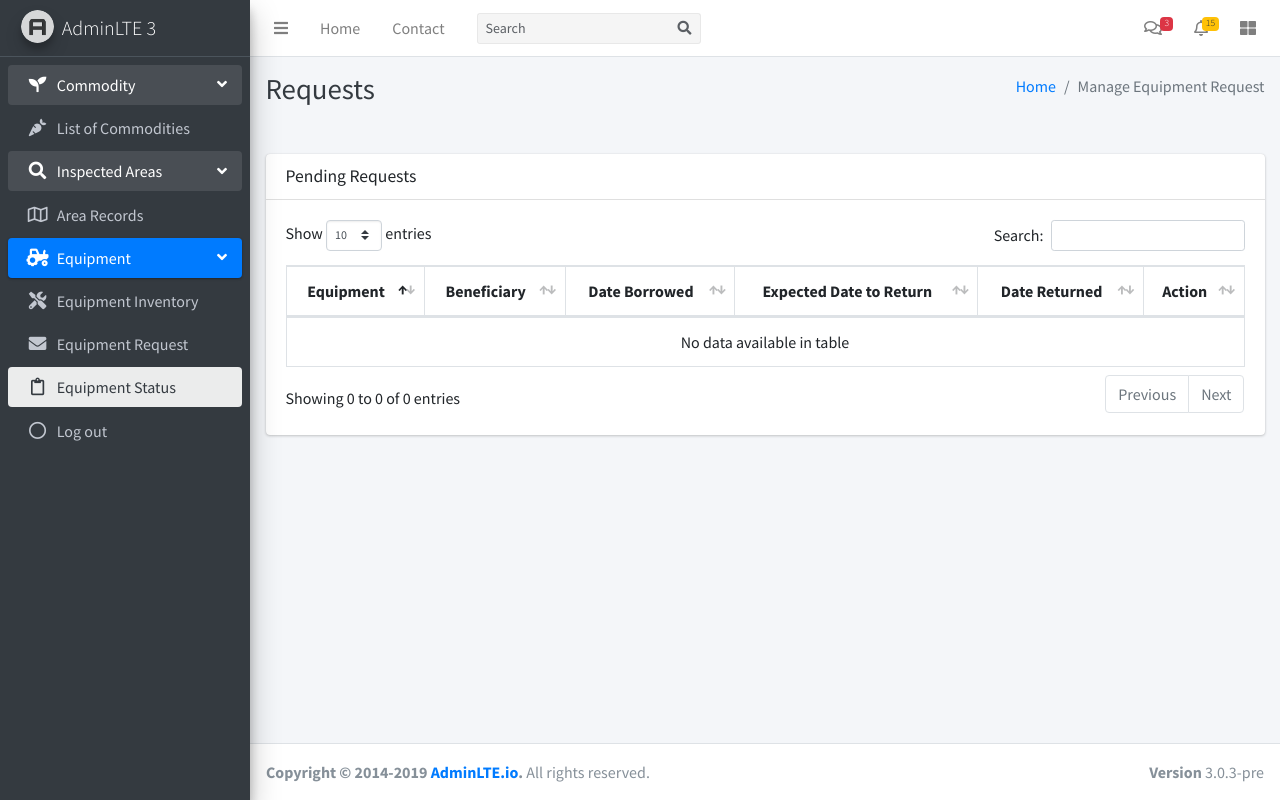
After one commit to brxshncy/princess_beley, a PHP site: page /equipment_status.php in a window 1280 px wide. The commit adds this page. Run offline with PHP 8.4, Linux system fonts and the light colour scheme; data that the repository does not hold is empty; some libraries are stand-ins or nearby versions.

Commit message:
dadadasdasasd

```diff
--- a/add_area_modal.php
+++ b/add_area_modal.php
@@ -53,7 +53,7 @@
                           $commodities = "SELECT * FROM commodity";
                           $qry = $conn->query($commodities) or trigger_error(mysqli_error($conn)." ".$commodities);
                           while($a = mysqli_fetch_assoc($qry)){?>
-                          <option value="<?php echo $a['commodity_name'] ?>"><?php echo $a['commodity_name'] ?></option>
+                          <option value="<?php echo $a['id'] ?>"><?php echo $a['commodity_name'] ?></option>
                       <?php }
                       ?>
                     </select>
--- a/ajax_calls/contact.php
+++ b/ajax_calls/contact.php
@@ -27,7 +27,7 @@ if(isset($_POST['id'])){
             <?php
                 date_default_timezone_set("Asia/Manila")
             ?>
-            <textarea name="message" data-html="true" class="form-control" rows="3" readonly>Your request to borrow the equipment <?php echo $c['equipment_name'] ?> is granted. The item is borrowed at <?php echo date("D F j, Y",strtotime($c['date_borrowed'])) ?> expected to be returned in <?php echo date("D F j, Y",strtotime($c['date_return'])); ?></textarea>
+            <textarea name="message" data-html="true" class="form-control" rows="3" readonly>Your request to borrow the equipment <?php echo $c['equipment_name'] ?> is granted. The item is borrowed at <?php echo date("D F j, Y",strtotime($c['date_borrowed'])) ?> expected to be returned on <?php echo date("D F j, Y",strtotime($c['date_return'])); ?></textarea>
         </div>
     </div>
 </div>
--- /dev/null
+++ b/equipment_harvest_modal.php
@@ -0,0 +1,21 @@
+      <div class="modal fade" id="harvest_m">
+        <div class="modal-dialog modal-l">
+          <div class="modal-content">
+            <div class="modal-header">
+              <h4 class="modal-title">Post Harvest Commodities</h4>
+              <button type="button" class="close" data-dismiss="modal" aria-label="Close">
+                <span aria-hidden="true">&times;</span>
+              </button>
+            </div>
+            <form action="controller/add_equipment_db.php" method="post">
+            <div class="modal-body"  id="harvest_b">
+
+            </div>
+            <div class="modal-footer">
+              <button type="button" class="btn btn-default" data-dismiss="modal">Close</button>
+              <button type="submit" name="submit" class="btn btn-primary">Save</button>
+            </div>
+          </form>
+          </div>
+        </div>
+      </div>
--- /dev/null
+++ b/equipment_status.php
@@ -0,0 +1,178 @@
+         <?php
+session_start();
+$title = "Equipment Request";
+$main_sidebar = "Equipment";
+$sidebar = "Equipment Status";
+$header_content = "Manage Equipment Request";
+$header = "Requests";
+include('header.php');
+ ?>
+<?php include('staff_sidebar.php'); ?>
+<?php include('content_header.php'); ?>
+<section class="content">
+<div class="container-fluid">
+  <div class="row mt-4">
+    <div class="col col-md-10">
+    </div>
+    <div class="col text-right col-md-2">
+    </div>
+</div>
+<?php if(isset($_SESSION['add'])): ?>
+  <div class="row mb-2 justify-content-center">
+    <div class="col">
+      <div class="bg-success disabled color-palette p-1">
+        <p class="text-center">
+          <?php
+              echo $_SESSION['add'];
+              unset($_SESSION['add']);
+          ?>
+        </p>
+      </div>
+    </div>
+  </div>
+<?php endif ?>
+<?php if(isset($_SESSION['update'])): ?>
+  <div class="row mb-2 justify-content-center">
+    <div class="col">
+      <div class="bg-info disabled color-palette p-1">
+        <p class="text-center">
+          <?php
+              echo $_SESSION['update'];
+              unset($_SESSION['update']);
+          ?>
+        </p>
+      </div>
+    </div>
+  </div>
+<?php endif ?>
+<?php if(isset($_SESSION['aa'])): ?>
+  <div class="row mb-2 justify-content-center">
+    <div class="col">
+      <div class="bg-warning disabled color-palette p-1">
+        <p class="text-center">
+          <?php
+              echo $_SESSION['aa'];
+              unset($_SESSION['aa']);
+          ?>
+        </p>
+      </div>
+    </div>
+  </div>
+<?php endif ?>
+<?php if(isset($_SESSION['err'])): ?>
+  <div class="row mb-2 justify-content-center">
+    <div class="col">
+      <div class="bg-danger disabled color-palette p-1">
+        <p class="text-center">
+          <?php
+              echo $_SESSION['err'];
+              unset($_SESSION['err']);
+          ?>
+        </p>
+      </div>
+    </div>
+  </div>
+<?php endif ?>
+<div class="row">
+    <div class="col-12">
+        <div class="card">
+            <div class="card-header">
+              <h3 class="card-title">Pending Requests</h3>
+            </div>
+        <div class="card-body">
+         <table id="area_inspected_table" class="table table-bordered table-hover">
+                <thead>
+                <tr>
+                  <th class="text-center">Equipment</th>
+                  <th class="text-center">Beneficiary</th>
+                  <th class="text-center">Date Borrowed</th>
+                  <th class="text-center">Expected Date to Return</th>
+                  <th class="text-center">Date Returned</th>
+                  <th class="text-center">Action</th>
+                </tr>
+                </thead>
+                <tbody>
+                  <?php
+                      require('controller/db.php');
+                      $equipment = "SELECT re.date_return as return_date,t.id as t_id,t.date_return as date_return, t.area_id as area_id,t.date_borrowed as date_borrowed,b.specific_area as specific_area,t.reason as reason, e.equipment_name as equipment, b.benefeciaries as benefeciaries from transaction t LEFT JOIN  equipment e ON t.eqp_id = e.id LEFT JOIN benefeciaries b ON b.id = t.bfcry_id left join return_equipment re ON re.transaction_id = t.id WHERE t.state = 1";
+                      $qry = $conn->query($equipment) or trigger_error(mysqli_error($conn)." ".$equipment);
+                      while($a = mysqli_fetch_assoc($qry)){?>
+                        <tr>
+                          <td class="text-center"><?php echo ucwords($a['equipment']) ?> </td>
+                          <td class="text-center"><?php echo ucfirst($a['benefeciaries']) ?> </td>
+                          <td class="text-center">
+                            <?php
+                                echo date("D F j, Y",strtotime($a['date_borrowed']));
+                            ?>
+                          </td>
+                          <td class="text-center">
+                            <?php
+                                echo date("D F j, Y",strtotime($a['date_return']));
+                            ?>
+                          </td>
+                          <td class="text-center">
+                              <?php
+                                  if($a['return_date'] == ''){
+                                    echo "Not yet returned";
+
+                                  }
+                                  else{
+                                    echo date("D F j, Y",strtotime($a['return_date']));
+                                  }
+                              ?>
+                          </td>
+                          <td class="text-center">
+                              <?php
+                                  if($a['return_date'] == ''){?>
+                              <a href="javascript:void(0)" class="text-center" id="<?php echo $a['t_id'] ?>" data-toggle="modal" data-target="#m<?php echo $a['t_id']; ?>">
+                                <i class="fas fa-people-carry text-success"></i>
+                             </a>
+
+                              <?php    } else{?>
+                            <a href="javascript:void(0)" class="text-center harvest" id="<?php echo $a['t_id'] ?>" title="Post Harvest Accumlation">
+                                <i class="fas fa-desktop text-info"></i>
+                            </a>
+                             <?php }
+                              ?>
+      <div class="modal fade" id="m<?php echo $a['t_id']; ?>">
+        <div class="modal-dialog">
+          <div class="modal-content bg-info">
+            <div class="modal-header">
+              <h4 class="modal-title">Confirm Action</h4>
+              <button type="button" class="close" data-dismiss="modal" aria-label="Close">
+                <span aria-hidden="true">&times;</span></button>
+            </div>
+            <form action="controller/return_eqp.php" method="post">
+            <div class="modal-body">
+             <div class="row">
+              <div class="col">
+                <p>Is the equipment <b><u><?php echo ucwords($a['equipment']) ?></u></b> return on <b><u><?php echo date("D F j, Y") ?></u></b>.</p>
+                <input type="hidden" value="<?php echo $a['t_id']; ?>" name="t_id">
+              </div>
+            </div>
+            </div>
+            <div class="modal-footer justify-content-between">
+              <button type="button" class="btn btn-outline-light" data-dismiss="modal">Close</button>
+              <button type="submit" name="confirm" class="btn btn-outline-light">Confirm</button>
+            </div>
+          </form>
+            </div>
+          </div>
+          <!-- /.modal-content -->
+        </div>
+        <!-- /.modal-dialog -->
+      </div>
+                          </td>
+                        </tr>
+                  <?php } ?>
+                </tbody>
+         </table>
+        </div>
+    </div>
+</div>
+</div>
+</div>
+</section>
+<?php include('equip_req_a.php'); ?>
+<?php include('equipment_harvest_modal.php');?>
+<?php include('footer.php'); ?>
--- a/script.php
+++ b/script.php
@@ -324,5 +324,22 @@ $(document).on('click','.sms',function(){
 		}
 	})
 })
+$(document).on('click','.harvest',function(){
+	let id = $(this).attr('id');
+	console.log(id);
+	$.ajax({
+		url:'ajax_calls/harvest.php',
+		method:'post',
+		data:{id:id},
+		dataType:'html',
+		success:function(data){
+			$('#harvest_b').html(data);
+			$('#harvest_m').modal('show');
+		},
+		error:function(err){
+			console.log(err);
+		}
+	})
+})
 
 })
--- a/staff_sidebar.php
+++ b/staff_sidebar.php
@@ -75,6 +75,15 @@
                   </p>
                 </a>
               </li>
+              <li class="nav-item">
+                <a href="equipment_status.php" id="read" class="nav-link <?php echo $sidebar == 'Equipment Status' ? 'active' : '' ?>">
+                  <i class="far fa-clipboard nav-icon"></i>
+                  <p class="">Equipment Status
+                    <span class="badge right err" id="notif">
+                    </span>
+                  </p>
+                </a>
+              </li>
             </ul>
           </li>
         </ul>
```
Also changed, not shown: ajax_calls/harvest.php (added, +36 -0 lines), area_inspected.php (+11 -1 lines), controller/add_area_db.php (+5 -3 lines), controller/return_eqp.php (added, +16 -0 lines).
